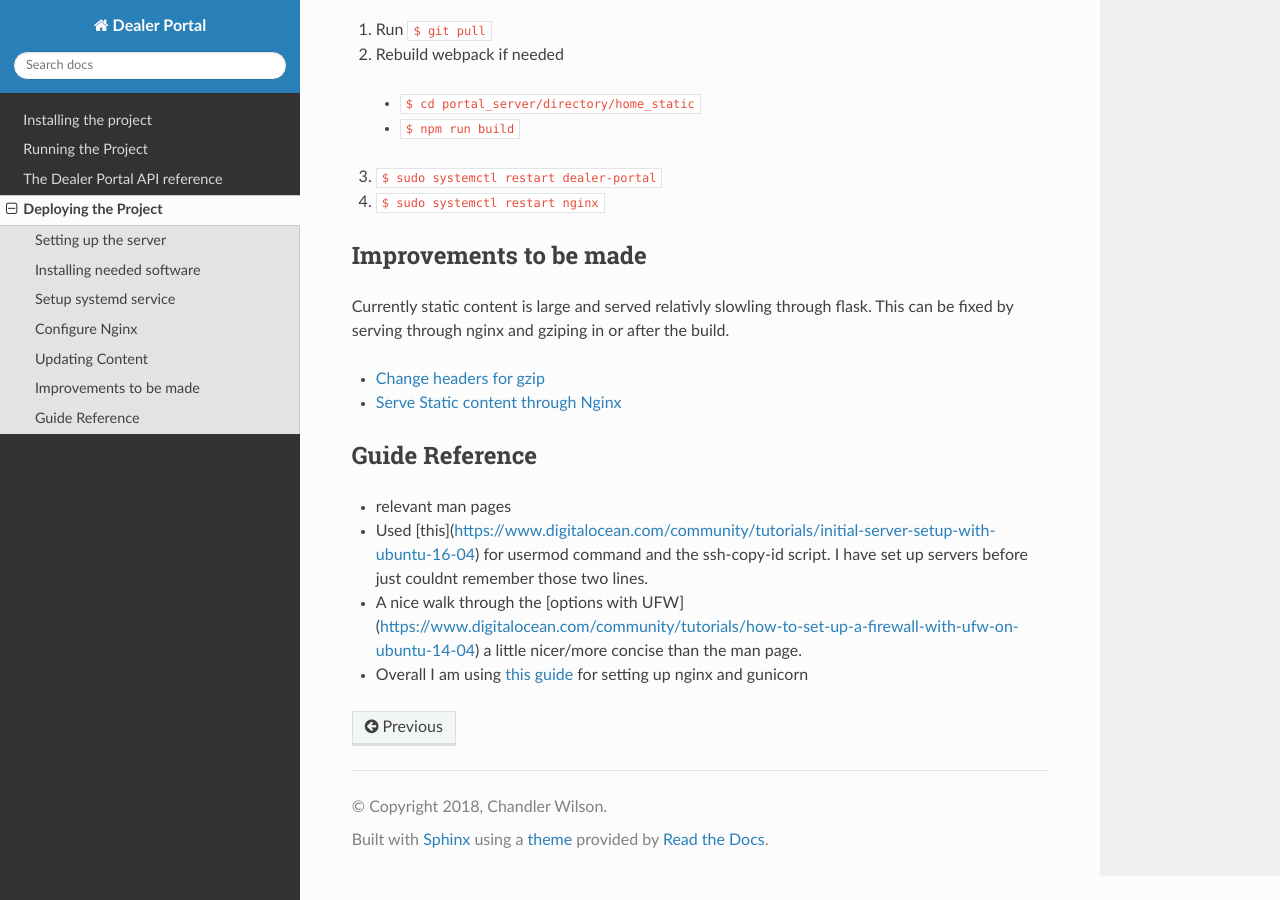
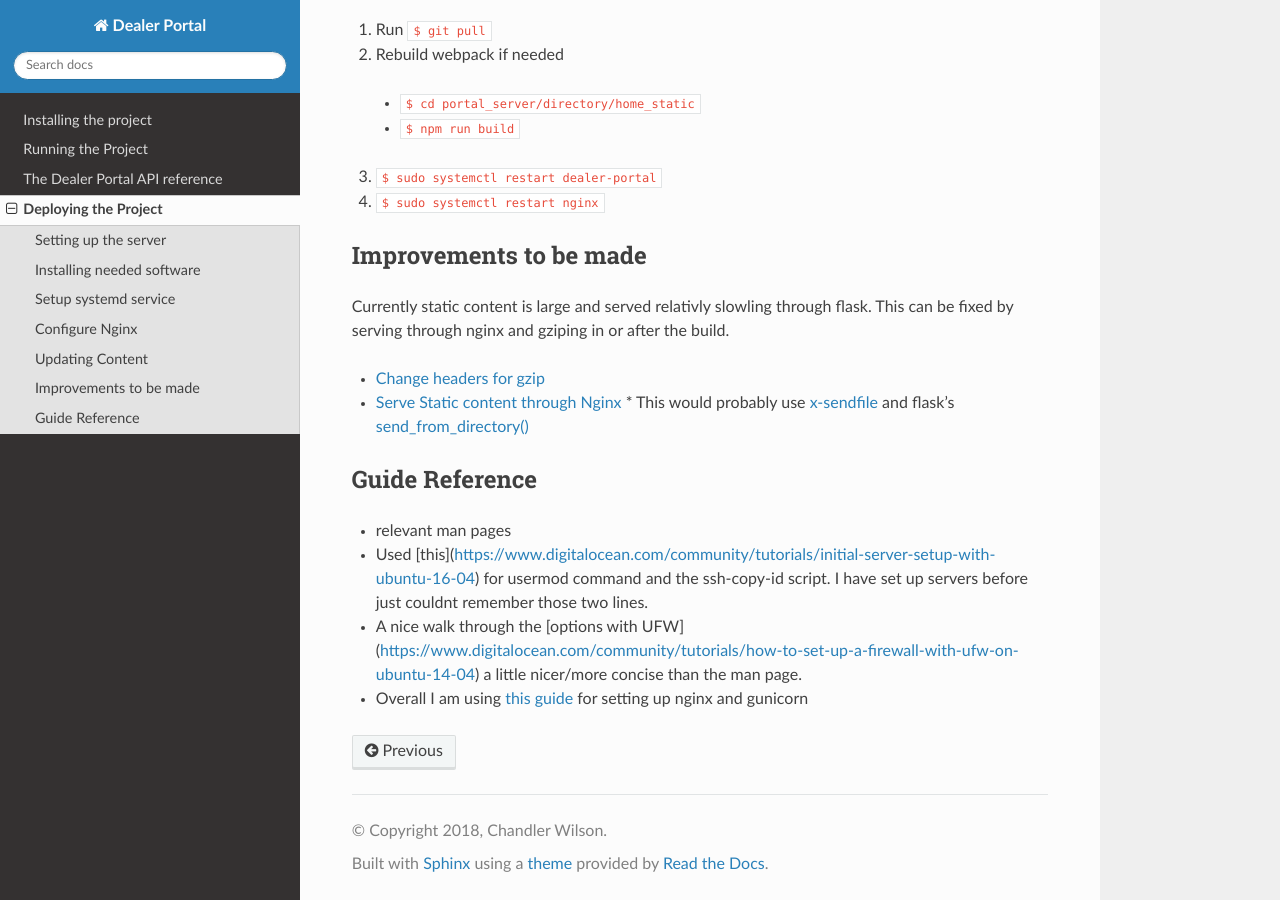
Before and after one commit to Chandler9Wilson/dealer-portal, a Sphinx documentation site: the page built from docs/source/deploy.rst, in a window 1280 px wide and 900 px high, scrolled down 1769 px. Built offline with Sphinx 7.4.7 and the Read the Docs theme 2.0.0, drawn with Linux system fonts in a browser that asks for light colours.

Commit message:
Added some notes on how to improve static file serving in production, Mainly how to still enable authentication when serving content with nginx

```diff
--- a/docs/source/deploy.rst
+++ b/docs/source/deploy.rst
@@ -115,9 +115,12 @@ Currently static content is large and served relativly slowling through flask. T
 
 * `Change headers for gzip`_
 * `Serve Static content through Nginx`_
+  * This would probably use `x-sendfile`_ and flask's `send_from_directory()`_
 
 .. _`Change headers for gzip`: https://developer.mozilla.org/en-US/docs/Web/HTTP/Headers/Content-Encoding
 .. _`Serve Static content through Nginx`: http://docs.gunicorn.org/en/latest/deploy.html
+.. _`x-sendfile`: https://www.nginx.com/resources/wiki/start/topics/examples/xsendfile/
+.. _`send_from_directory()`: http://flask.pocoo.org/docs/1.0/api/#flask.send_from_directory
 
 Guide Reference
 ---------------
```
